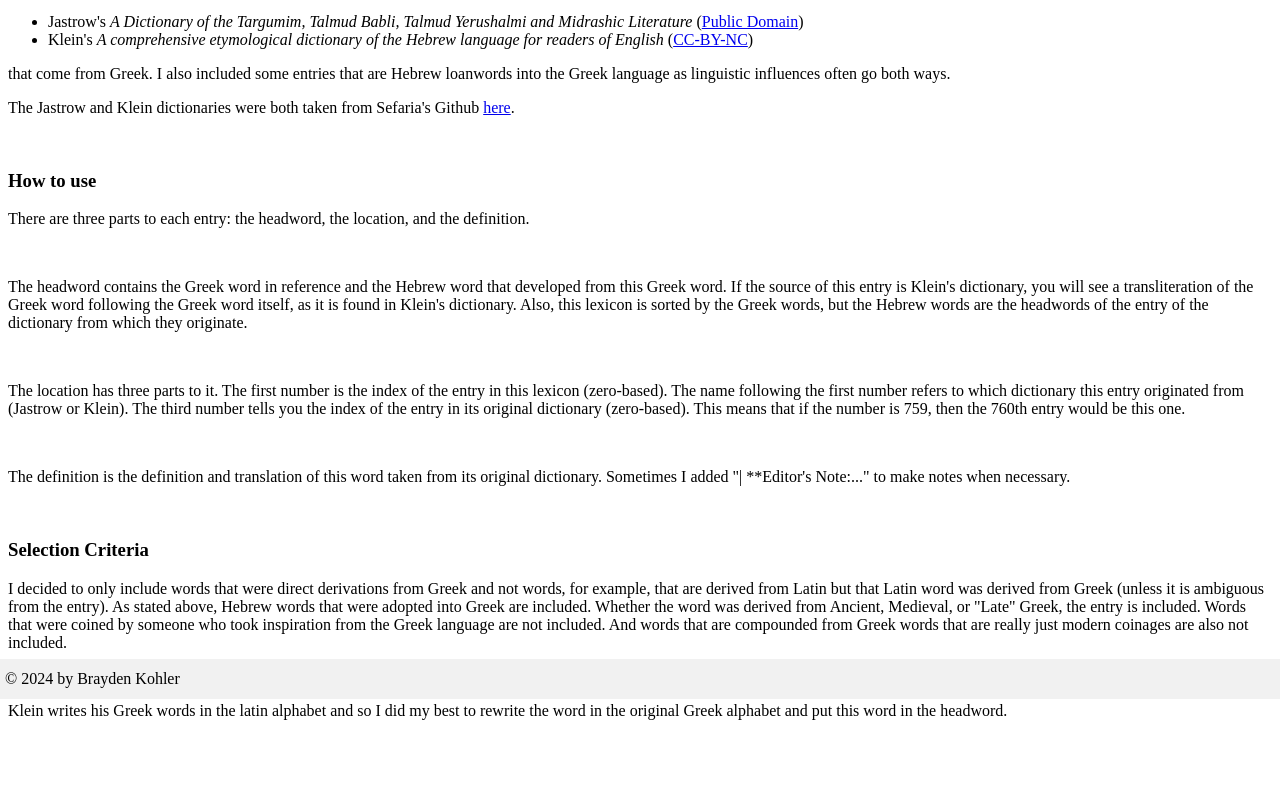
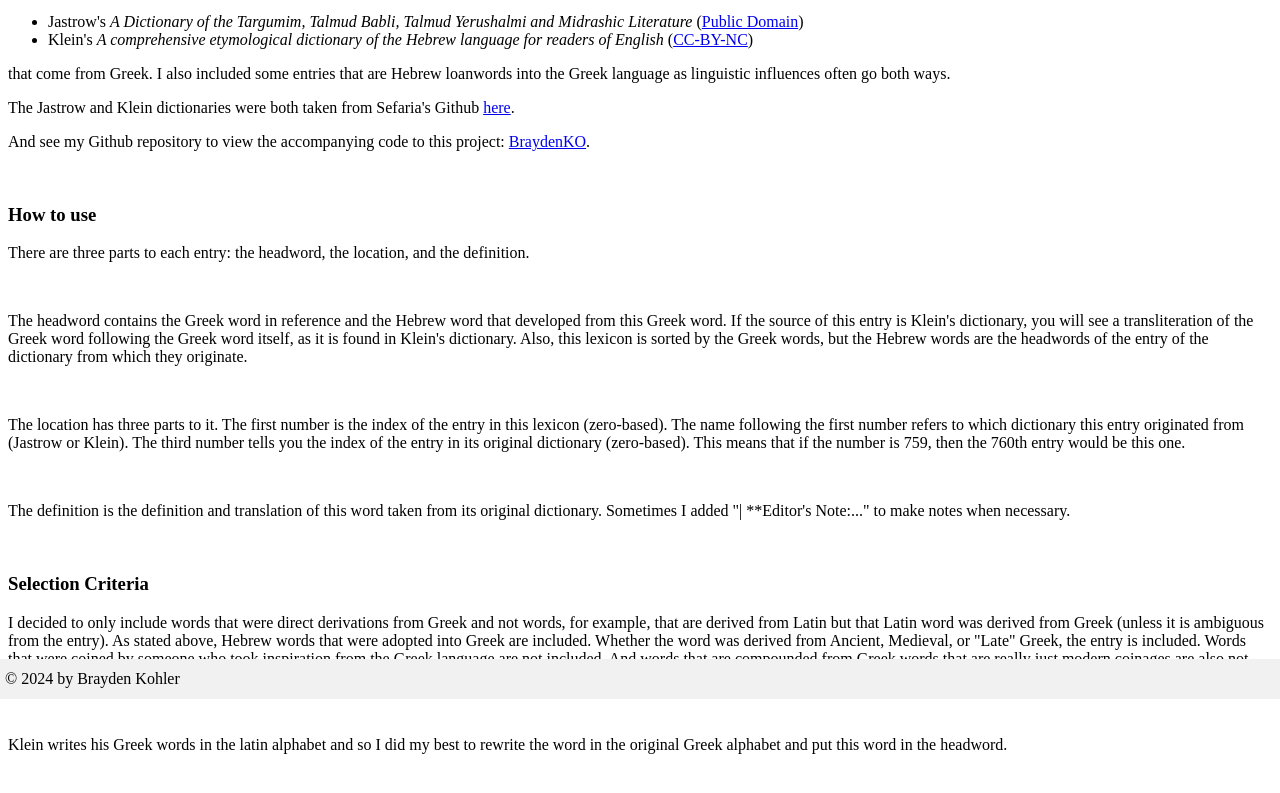
Before and after one commit to BraydenKO/Jastrow-Klein-Dicts, a plain HTML site: page websites/intro.html in a window 1280 px wide. Shown: the part 101-894 px from the top of the page. Drawn offline with Linux system fonts and the light colour scheme.

Commit message:
Added github link to intro.

```diff
--- a/websites/intro.html
+++ b/websites/intro.html
@@ -36,6 +36,9 @@
   <p>
     The Jastrow and Klein dictionaries were both taken from Sefaria's Github <a href="https://github.com/Sefaria/Sefaria-Data/tree/d14f8557c10d734fdfcb1f73c60d6676661c5d01/dictionaries">here</a>.
   </p>
+  <p>
+    And see my Github repository to view the accompanying code to this project: <a href="https://github.com/BraydenKO/Jastrow-Klein-Dicts">BraydenKO</a>.
+  </p>
 
   <br>
   <h3>How to use</h3>
```
